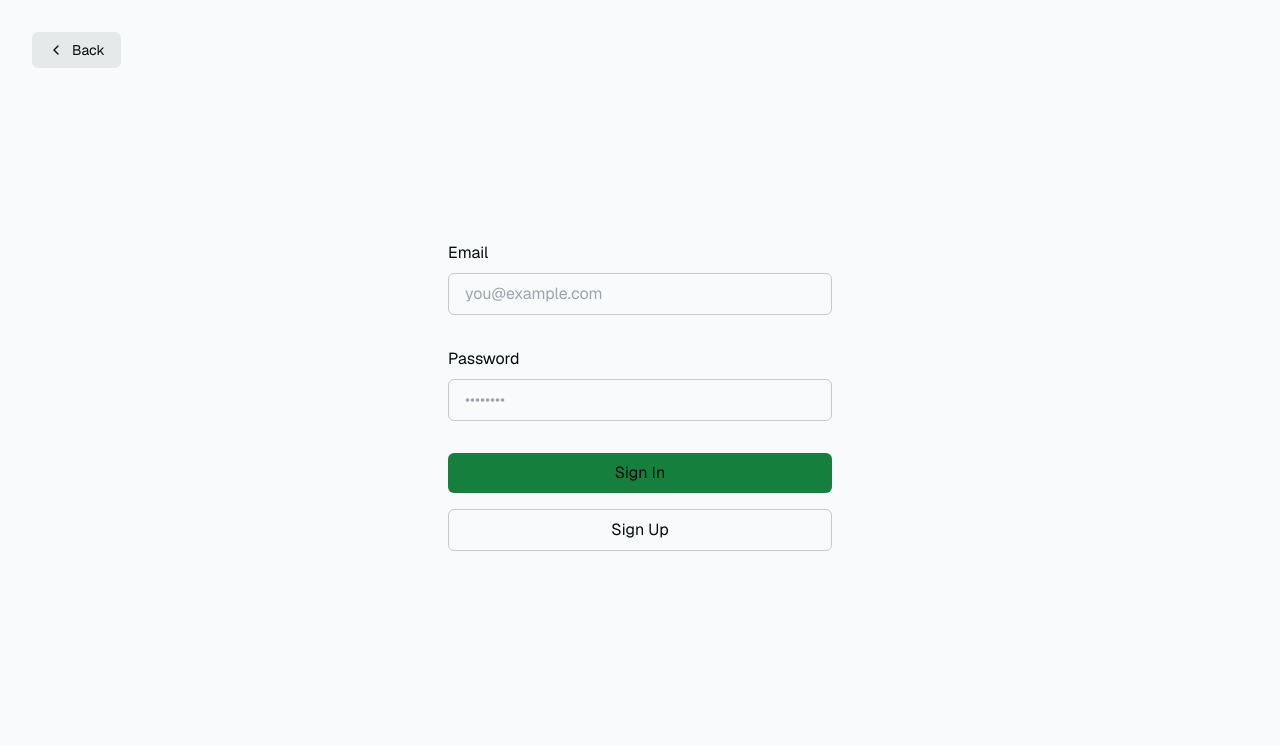
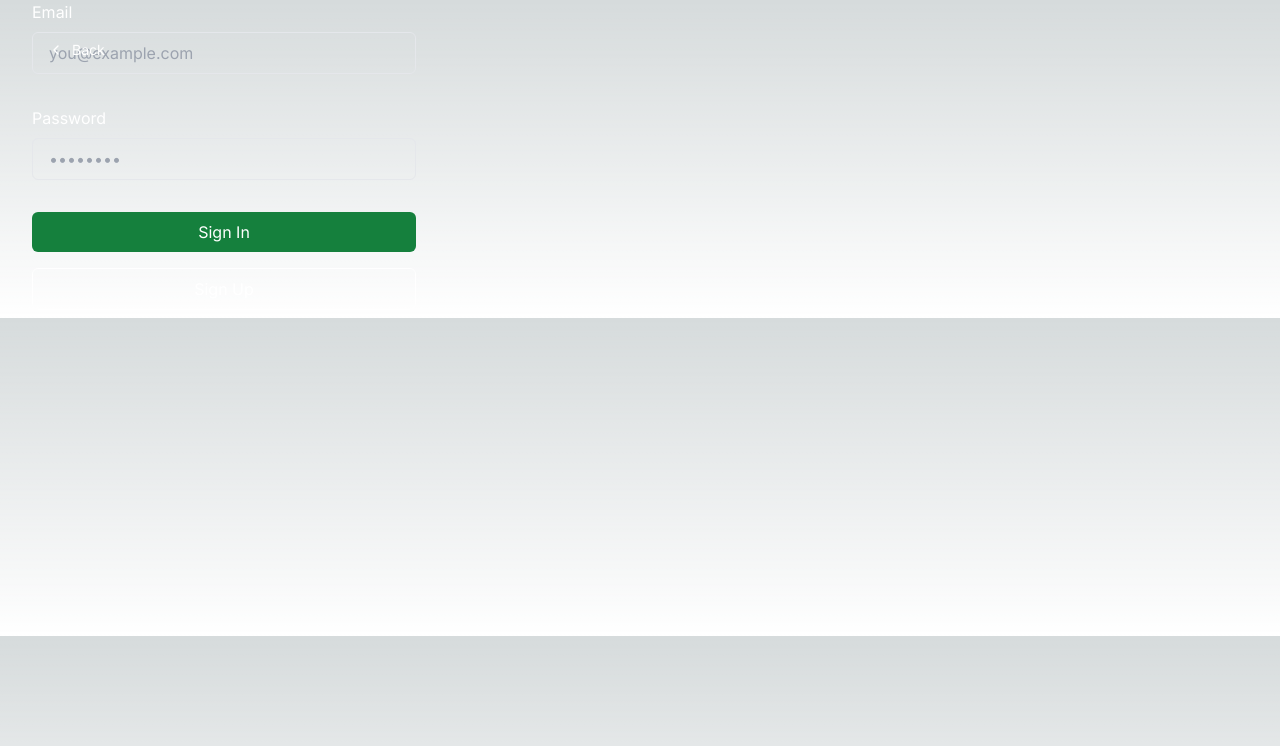
Before and after one commit to alyadyh/next-supabase-vote-app, a Next.js app: page /login in a window 1280 px wide. Shown: the top 746 px of the page. Built offline with nearby package versions, Linux system fonts and the light colour scheme.

Commit message:
Setup project

```diff
--- a/app/globals.css
+++ b/app/globals.css
@@ -2,41 +2,30 @@
 @tailwind components;
 @tailwind utilities;
 
-@layer base {
+:root {
+  --foreground-rgb: 0, 0, 0;
+  --background-start-rgb: 214, 219, 220;
+  --background-end-rgb: 255, 255, 255;
+}
+
+@media (prefers-color-scheme: dark) {
   :root {
-    --background: 200 20% 98%;
-    --btn-background: 200 10% 91%;
-    --btn-background-hover: 200 10% 89%;
-    --foreground: 200 50% 3%;
-  }
-
-  @media (prefers-color-scheme: dark) {
-    :root {
-      --background: 200 50% 3%;
-      --btn-background: 200 10% 9%;
-      --btn-background-hover: 200 10% 12%;
-      --foreground: 200 20% 96%;
-    }
+    --foreground-rgb: 255, 255, 255;
+    --background-start-rgb: 0, 0, 0;
+    --background-end-rgb: 0, 0, 0;
   }
 }
 
-@layer base {
-  * {
-    @apply border-foreground/20;
-  }
+body {
+  color: white;
+  background: linear-gradient(
+      to bottom,
+      transparent,
+      rgb(var(--background-end-rgb))
+    )
+    rgb(var(--background-start-rgb));
 }
 
-.animate-in {
-  animation: animateIn 0.3s ease 0.15s both;
+input {
+  @apply text-black;
 }
-
-@keyframes animateIn {
-  from {
-    opacity: 0;
-    transform: translateY(10px);
-  }
-  to {
-    opacity: 1;
-    transform: translateY(0);
-  }
-}
--- a/app/layout.tsx
+++ b/app/layout.tsx
@@ -1,28 +1,22 @@
-import { GeistSans } from "geist/font/sans";
-import "./globals.css";
+import type { Metadata } from 'next'
+import { Inter } from 'next/font/google'
+import './globals.css'
 
-const defaultUrl = process.env.VERCEL_URL
-  ? `https://${process.env.VERCEL_URL}`
-  : "http://localhost:3000";
+const inter = Inter({ subsets: ['latin'] })
 
-export const metadata = {
-  metadataBase: new URL(defaultUrl),
-  title: "Next.js and Supabase Starter Kit",
-  description: "The fastest way to build apps with Next.js and Supabase",
-};
+export const metadata: Metadata = {
+  title: 'Create Next App',
+  description: 'Generated by create next app',
+}
 
 export default function RootLayout({
   children,
 }: {
-  children: React.ReactNode;
+  children: React.ReactNode
 }) {
   return (
-    <html lang="en" className={GeistSans.className}>
-      <body className="bg-background text-foreground">
-        <main className="min-h-screen flex flex-col items-center">
-          {children}
-        </main>
-      </body>
+    <html lang="en">
+      <body className={inter.className}>{children}</body>
     </html>
-  );
+  )
 }
--- a/app/login/page.tsx
+++ b/app/login/page.tsx
@@ -1,8 +1,11 @@
+"use client";
+
 import Link from "next/link";
 import { headers } from "next/headers";
 import { createClient } from "@/utils/supabase/server";
 import { redirect } from "next/navigation";
 import { SubmitButton } from "./submit-button";
+import { useState } from "react";
 
 export default function Login({
   searchParams,
--- a/app/page.tsx
+++ b/app/page.tsx
@@ -1,9 +1,8 @@
-import { supabaseAdmin } from "@/lib/supabase";
+import { supabase } from "@/lib/supabase";
 
 export default function Home() {
   const setNewView = async () => {
-    const setNewView = async () => {
-      const { data, error } = await supabaseAdmin
+    const { data, error } = await supabase
       .from("views")
       .insert({
         name: 'random name'
@@ -11,10 +10,9 @@ export default function Home() {
 
     if (data) console.log(data)
     if (error) console.log(error)
-    }
   };
 
   setNewView();
 
-  return <div></div>
+  return <div>hello</div>
 }
```
Also changed, not shown: lib/supabase.ts (+2 -10 lines), middleware.ts (+24 -16 lines), app/opengraph-image.png (deleted), app/twitter-image.png (deleted). Lines whose indentation alone changed are shown as unchanged.
